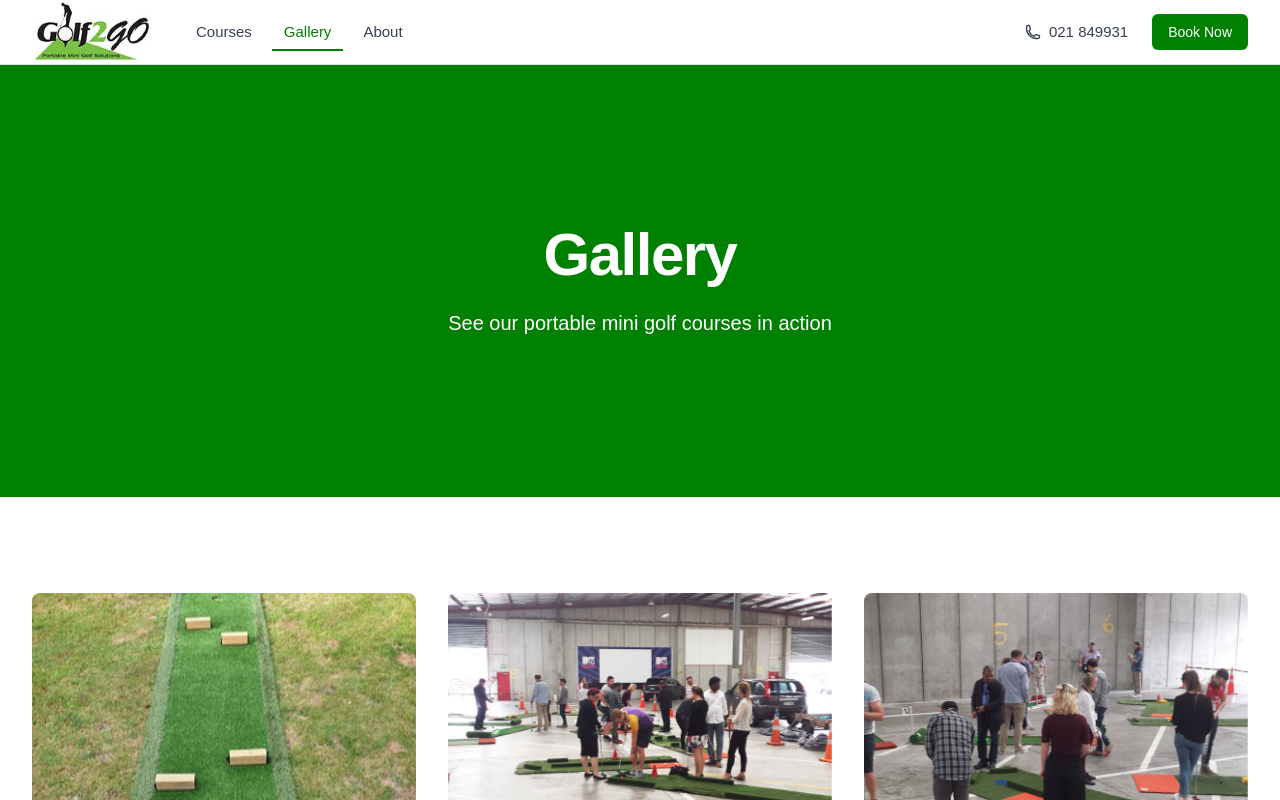
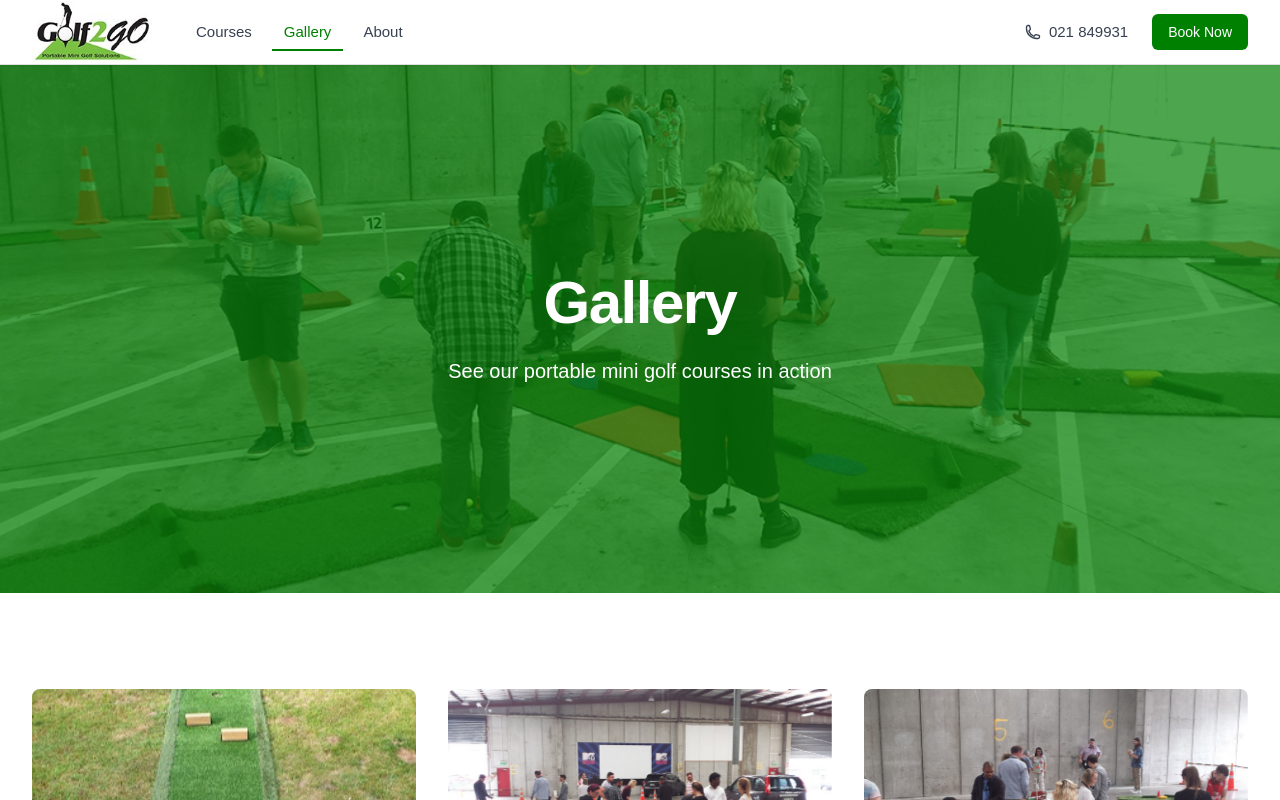
Before and after one commit to JayRichh/golf2go, a Next.js app: page /gallery in a window 1280 px wide. Shown: the top 800 px of the page. Built offline with nearby package versions, Linux system fonts and the light colour scheme.

Commit message:
feat: improve ux navigating through pages with consistent composition

```diff
--- a/src/app/book/page.tsx
+++ b/src/app/book/page.tsx
@@ -1,4 +1,5 @@
 import type { Metadata } from "next";
+import Image from "next/image";
 
 import { Container } from "~/components/ui/Container";
 import { GradientBackground } from "~/components/ui/GradientBackground";
@@ -18,12 +19,23 @@ export async function generateMetadata(): Promise<Metadata> {
 
 export default function BookPage() {
   return (
-    <div className="max-w-1400px">
+    <div className="max-w-1400px overflow-x-hidden">
       {/* Hero Section */}
       <section className="relative bg-primary">
         <GradientBackground variant="glow">
-          <Container size="xl" className="py-16 md:py-24">
-            <div className="text-center">
+          <div className="relative isolate overflow-hidden py-32 md:py-40">
+            <div className="absolute inset-0 -z-10 w-full">
+              <Image
+                src="/2-parties-and-events-golf2go-portable-miniature-golf.jpg"
+                alt="Golf 2 Go booking"
+                fill
+                className="h-full w-full object-cover opacity-30"
+                sizes="100vw"
+                priority
+              />
+            </div>
+            <Container size="xl">
+              <div className="mx-auto max-w-2xl text-center py-12">
                 <Text variant="h1" align="center" className="text-primary-foreground">
                   Make a Booking
                 </Text>
@@ -36,6 +48,7 @@ export default function BookPage() {
                 </Text>
               </div>
             </Container>
+          </div>
         </GradientBackground>
       </section>
 
--- a/src/app/courses/page.tsx
+++ b/src/app/courses/page.tsx
@@ -95,8 +95,19 @@ export default function CoursesPage() {
       {/* Header */}
       <section className="relative bg-primary">
         <GradientBackground variant="glow">
-          <Container size="xl" className="py-32 md:py-40">
-            <div className="text-center">
+          <div className="relative isolate overflow-hidden py-32 md:py-40">
+            <div className="absolute inset-0 -z-10 w-full">
+              <Image
+                src="/3-fun-portable-mini-golf.jpg"
+                alt="Golf 2 Go courses"
+                fill
+                className="h-full w-full object-cover opacity-30"
+                sizes="100vw"
+                priority
+              />
+            </div>
+            <Container size="xl">
+              <div className="mx-auto max-w-2xl text-center py-12">
                 <Text variant="h1" align="center" className="tracking-tight text-primary-foreground">
                   Our Courses
                 </Text>
@@ -106,6 +117,7 @@ export default function CoursesPage() {
                 </Text>
               </div>
             </Container>
+          </div>
         </GradientBackground>
       </section>
 
--- a/src/app/gallery/page.tsx
+++ b/src/app/gallery/page.tsx
@@ -1,4 +1,5 @@
 import type { Metadata } from "next";
+import Image from "next/image";
 
 import { Container } from "~/components/ui/Container";
 import { GradientBackground } from "~/components/ui/GradientBackground";
@@ -209,8 +210,19 @@ export default function GalleryPage() {
       {/* Header */}
       <section className="relative bg-primary">
         <GradientBackground variant="glow">
-          <Container size="xl" className="py-32 md:py-40">
-            <div className="text-center">
+          <div className="relative isolate overflow-hidden py-32 md:py-40">
+            <div className="absolute inset-0 -z-10 w-full">
+              <Image
+                src="/8-work-function-fun-portable-mini-golf.jpg"
+                alt="Golf 2 Go gallery"
+                fill
+                className="h-full w-full object-cover opacity-30"
+                sizes="100vw"
+                priority
+              />
+            </div>
+            <Container size="xl">
+              <div className="mx-auto max-w-2xl text-center py-12">
                 <Text
                   variant="h1"
                   align="center"
@@ -220,12 +232,13 @@ export default function GalleryPage() {
                 </Text>
                 <Text
                   variant="xl"
-                className="mx-auto mt-6 max-w-2xl text-center text-primary-foreground/90"
+                  className="mx-auto mt-6 max-w-2xl text-primary-foreground/90 text-center"
                 >
                   See our portable mini golf courses in action
                 </Text>
               </div>
             </Container>
+          </div>
         </GradientBackground>
       </section>
 
--- a/src/app/terms/page.tsx
+++ b/src/app/terms/page.tsx
@@ -1,7 +1,8 @@
 'use client';
 
 import { useState } from 'react';
-import { Download, ZoomIn, ZoomOut } from 'lucide-react';
+import { Download } from 'lucide-react';
+import Image from "next/image";
 
 import { Container } from '~/components/ui/Container';
 import { GradientBackground } from '~/components/ui/GradientBackground';
@@ -15,16 +16,28 @@ export default function Terms() {
       {/* Hero Section */}
       <section className="relative bg-primary">
         <GradientBackground variant="glow">
-          <Container size="xl">
-            <div className="mx-auto max-w-3xl py-12 md:py-16 text-center">
-              <Text variant="h2" align="center" className="text-primary-foreground">
-                Terms and Conditions
-              </Text>
-              {/* <Text variant="xl" className="mt-6 text-primary-foreground/90">
-                Please review our terms and conditions for hiring our mini golf courses
-              </Text> */}
+          <div className="relative isolate overflow-hidden py-32 md:py-40">
+            <div className="absolute inset-0 -z-10 w-full">
+              <Image
+                src="/4-portable-miniature-golf.jpg"
+                alt="Golf 2 Go terms"
+                fill
+                className="h-full w-full object-cover opacity-30"
+                sizes="100vw"
+                priority
+              />
             </div>
-          </Container>
+            <Container size="xl">
+              <div className="mx-auto max-w-2xl text-center py-12">
+                <Text variant="h1" align="center" className="text-primary-foreground">
+                  Terms and Conditions
+                </Text>
+                <Text variant="xl" className="mt-6 text-primary-foreground/90">
+                  Please review our terms and conditions for hiring our mini golf courses
+                </Text>
+              </div>
+            </Container>
+          </div>
         </GradientBackground>
       </section>
 
@@ -34,24 +47,6 @@ export default function Terms() {
           <div className="bg-white rounded-xl shadow-xl overflow-hidden">
             {/* Controls */}
             <div className="flex items-center justify-between px-6 py-4 bg-[#1c2834] text-white">
-              {/* <div className="flex items-center space-x-4">
-                <button
-                  onClick={() => setScale(prev => Math.max(prev - 10, 50))}
-                  className="p-2 rounded-md hover:bg-gray-700 transition-colors"
-                  aria-label="Zoom out"
-                >
-                  <ZoomOut className="w-5 h-5" />
-                </button>
-                <span className="text-sm font-medium select-none">{scale}%</span>
-                <button
-                  onClick={() => setScale(prev => Math.min(prev + 10, 150))}
-                  className="p-2 rounded-md hover:bg-gray-700 transition-colors"
-                  aria-label="Zoom in"
-                >
-                  <ZoomIn className="w-5 h-5" />
-                </button>
-              </div> */}
-
               <a
                 href="/TERMS AND CONDITIONS OF HIRE 2025-26.pdf"
                 download
```
Lines whose indentation alone changed are shown as unchanged.
